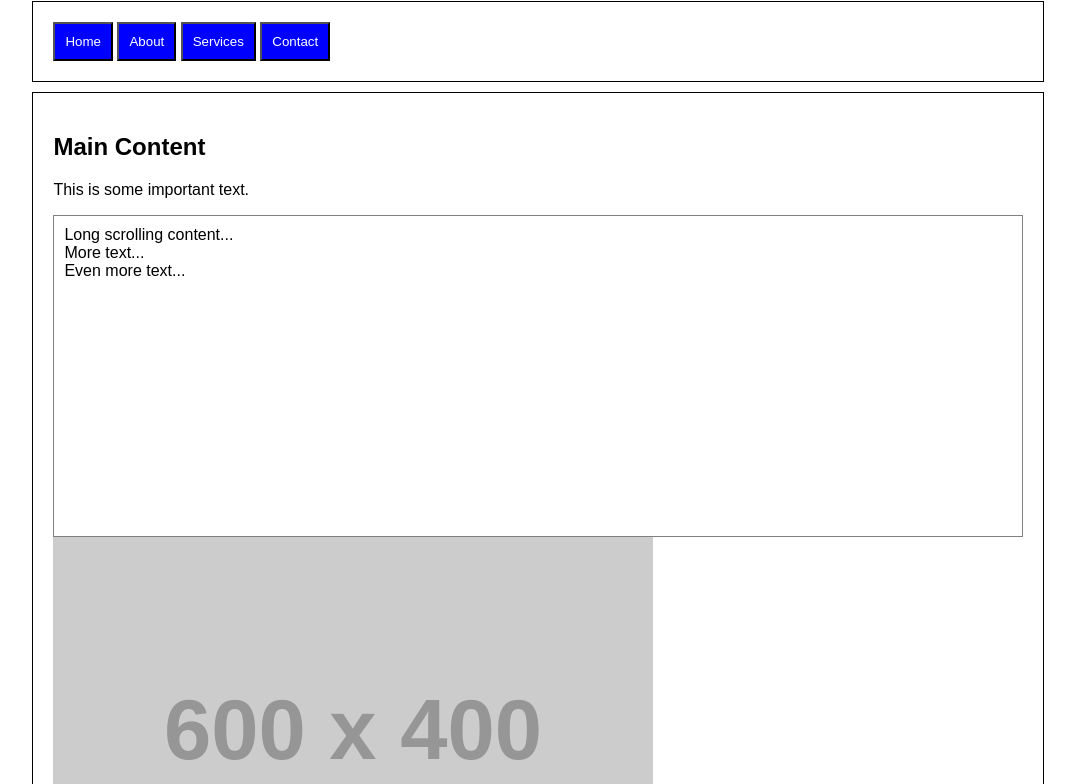
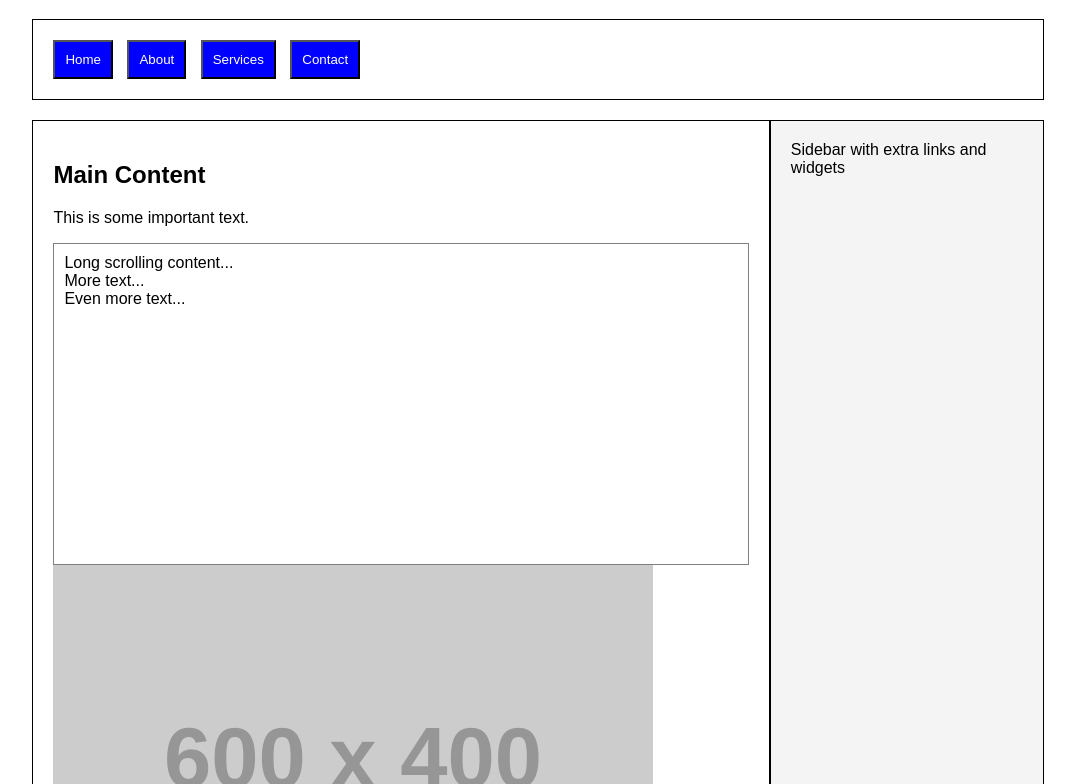
Before and after one commit to mohanamisra/semantic-page, a plain HTML site: page index.html in a window 1280 px wide. Shown: the part 161-945 px from the top of the page, without its empty margins (102-1177 px from the left). Drawn offline with Linux system fonts and the light colour scheme; placeholder pictures from the web are drawn by us.

Commit message:
Update index.html

```diff
--- a/index.html
+++ b/index.html
@@ -5,10 +5,13 @@
     <meta name="viewport" content="width=device-width, initial-scale=1.0">
     <title>Semantic Page</title>
     <style>
-        body { font-family: Arial, sans-serif; }
-        .container { width: 80%; margin: auto; }
-        nav, header, main, aside, footer { padding: 20px; border: 1px solid black; margin: 10px 0; }
-        button { padding: 10px; background: blue; color: white; cursor: pointer; }
+        body { font-family: Arial, sans-serif; display: flex; flex-direction: column; align-items: center; }
+        .container { width: 80%; display: flex; flex-direction: column; }
+        header, footer, nav, main, aside { padding: 20px; border: 1px solid black; margin: 10px 0; }
+        .layout { display: flex; }
+        main { flex: 3; }
+        aside { flex: 1; background: #f4f4f4; }
+        button { padding: 10px; background: blue; color: white; cursor: pointer; margin-right: 10px; }
         .scroll { height: 300px; overflow-y: scroll; border: 1px solid gray; padding: 10px; }
         img { display: block; width: 100%; max-width: 600px; }
     </style>
@@ -22,6 +25,7 @@
             <button aria-label="View Our Services">Services</button>
             <button aria-label="Contact Us">Contact</button>
         </nav>
+        <div class="layout">
             <main>
                 <h2>Main Content</h2>
                 <p>This is some important text.</p>
@@ -29,6 +33,7 @@
                 <img src="https://placehold.co/600x400" alt="A sample placeholder image">
             </main>
             <aside>Sidebar with extra links and widgets</aside>
+        </div>
         <footer>Footer Information with links</footer>
     </div>
 </body>
```
Lines whose indentation alone changed are shown as unchanged.
